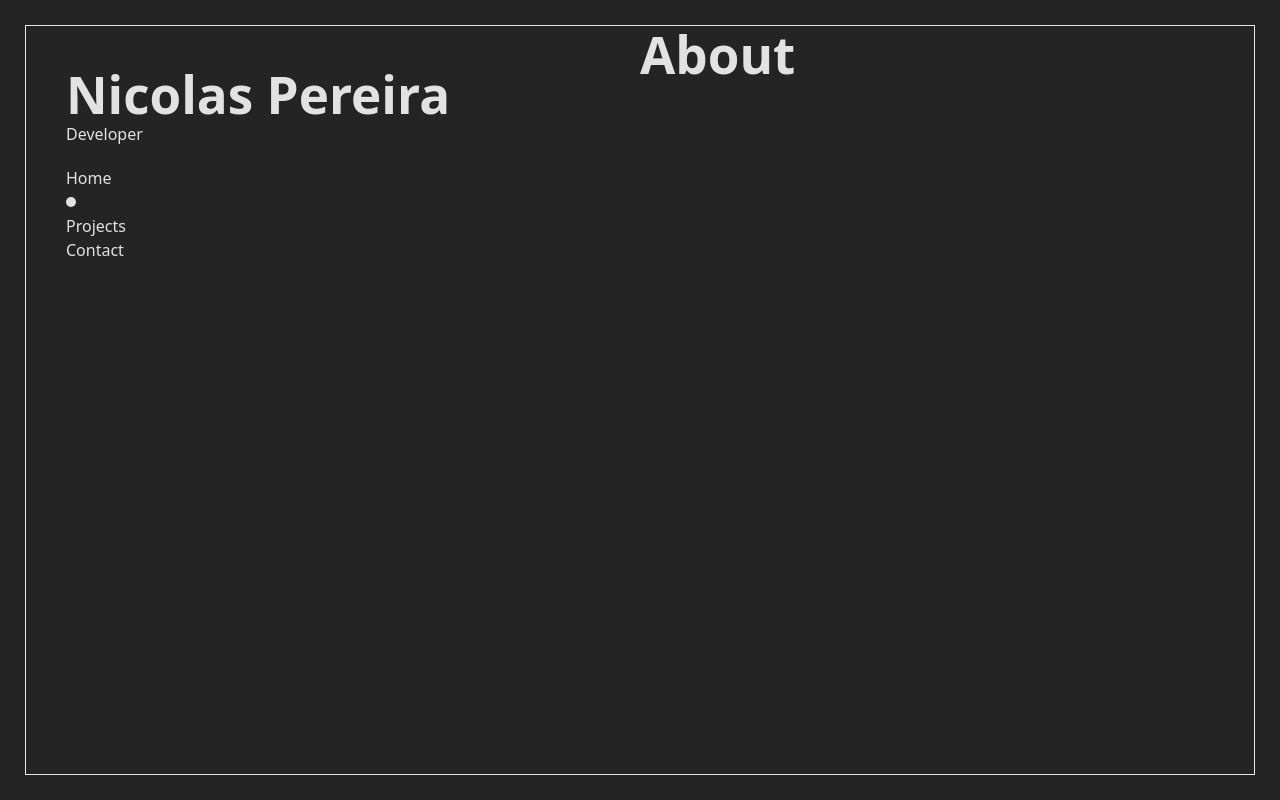
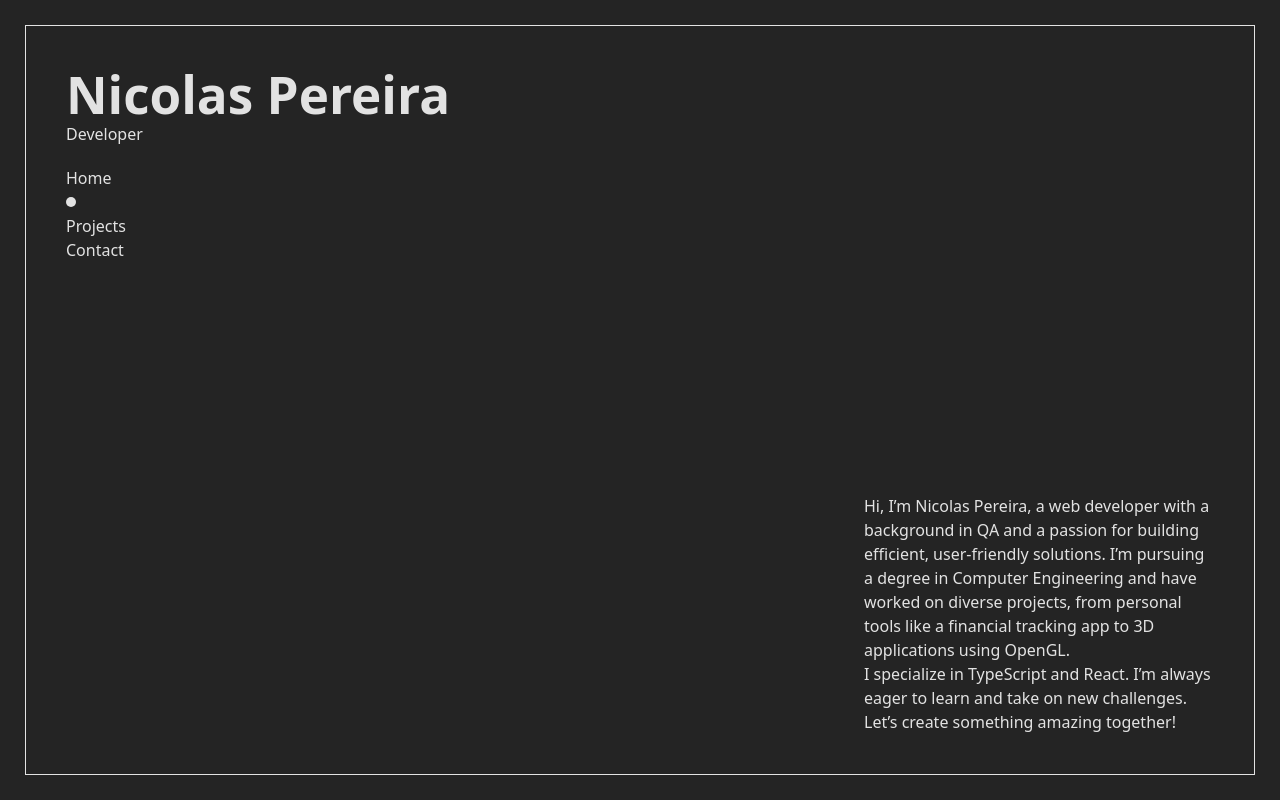
Before and after one commit to Nicolass2001/portfolio, a React (Vite) app: page /about in a window 1280 px wide. Built offline with nearby package versions, Linux system fonts and the light colour scheme.

Commit message:
Feat add About component and update Content layout for better structure

```diff
--- /dev/null
+++ b/src/components/About/About.tsx
@@ -0,0 +1,19 @@
+function About() {
+  return (
+    <>
+      <p>
+        Hi, I’m Nicolas Pereira, a web developer with a background in QA and a
+        passion for building efficient, user-friendly solutions. I’m pursuing a
+        degree in Computer Engineering and have worked on diverse projects, from
+        personal tools like a financial tracking app to 3D applications using
+        OpenGL.
+      </p>
+      <p>
+        I specialize in TypeScript and React. I’m always eager to learn and take
+        on new challenges. Let’s create something amazing together!
+      </p>
+    </>
+  );
+}
+
+export default About;
--- a/src/components/Content/Content.css
+++ b/src/components/Content/Content.css
@@ -1,3 +1,15 @@
+.content {
+  display: flex;
+  flex-direction: column;
+  justify-content: flex-end;
+  align-items: flex-end;
+  padding: 40px;
+}
+
+.content p {
+  max-width: 350px;
+}
+
 .joke {
   text-align: left;
   border: 3px solid white;
@@ -6,4 +18,5 @@
   height: 130px;
   width: 90px;
   font-size: 30px;
+  margin: auto;
 }
--- a/src/components/Content/Content.tsx
+++ b/src/components/Content/Content.tsx
@@ -1,8 +1,10 @@
+import About from "../About/About";
 import "./Content.css";
 import { Route, Routes } from "react-router";
 
 function Content() {
   return (
+    <main className="content">
       <Routes>
         <Route
           path="/"
@@ -13,10 +15,11 @@ function Content() {
             </div>
           }
         />
-      <Route path="/about" element={<h1>About</h1>} />
+        <Route path="/about" element={<About />} />
         <Route path="/projects" element={<h1>Projects</h1>} />
         <Route path="/contact" element={<h1>Contact</h1>} />
       </Routes>
+    </main>
   );
 }
 
```
Lines whose indentation alone changed are shown as unchanged.
